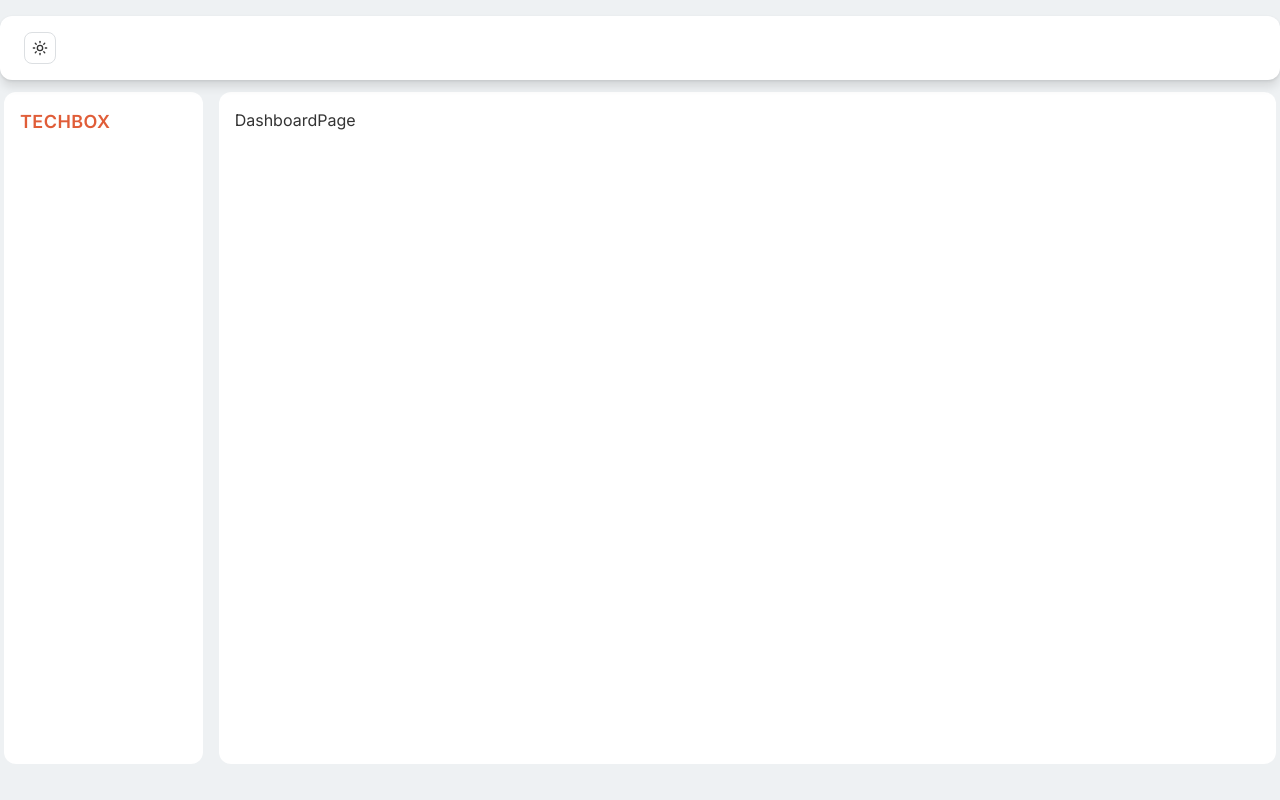
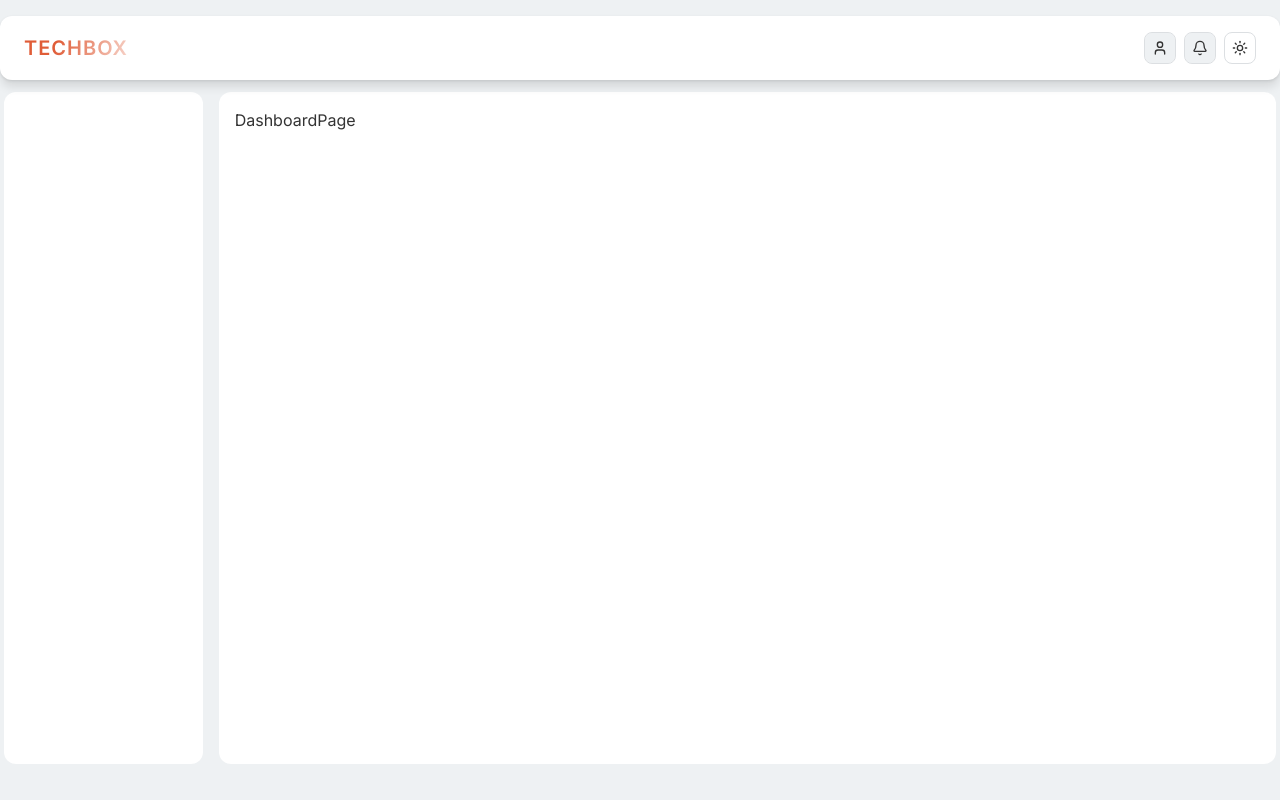
Before and after one commit to bakemonostan/assessment-2026, a Next.js app: page / in a window 1280 px wide. Built offline with nearby package versions, Linux system fonts and the light colour scheme; no server answers.

Commit message:
feat: update Navbar and Sidebar components for improved layout and functionality
- Enhanced Navbar with a title and user interaction buttons for notifications and user settings.
- Simplified Sidebar by removing the title, streamlining the layout for better usability.

```diff
--- a/components/shared/layout/Navbar.tsx
+++ b/components/shared/layout/Navbar.tsx
@@ -1,11 +1,24 @@
 import { ModeToggle } from "@/components/mode-toggle"
+import { Button } from "@/components/ui/button"
+import { BellIcon, UserIcon } from "lucide-react"
 import React from "react"
 
 export default function Navbar() {
   return (
     <header className="relative container mx-auto mt-4 rounded-lg bg-white px-6 py-4 shadow-xl dark:border dark:border-border/40 dark:bg-background">
-      <nav>
-        <ModeToggle />
+      <nav className="flex items-center justify-between">
+        <p className="shimmer text-xl font-semibold tracking-wider text-primary uppercase">
+          TechBox
+        </p>
+        <div className="flex items-center gap-2">
+          <Button variant="outline" size="icon" aria-label="User">
+            <UserIcon className="h-4 w-4" />
+          </Button>
+          <Button variant="outline" size="icon" aria-label="Notifications">
+            <BellIcon className="h-4 w-4" />
+          </Button>
+          <ModeToggle />
+        </div>
         {/* switch between light and dark mode */}
       </nav>
     </header>
--- a/components/shared/layout/Sidebar.tsx
+++ b/components/shared/layout/Sidebar.tsx
@@ -10,11 +10,7 @@ export default function Sidebar({ className }: SidebarProps) {
         className
       )}
     >
-      <div className="flex flex-col gap-4">
-        <p className="shimmer text-lg font-semibold tracking-wide text-primary uppercase">
-          TechBox
-        </p>
-      </div>
+      <div className="flex flex-col gap-4"></div>
     </div>
   )
 }
```
